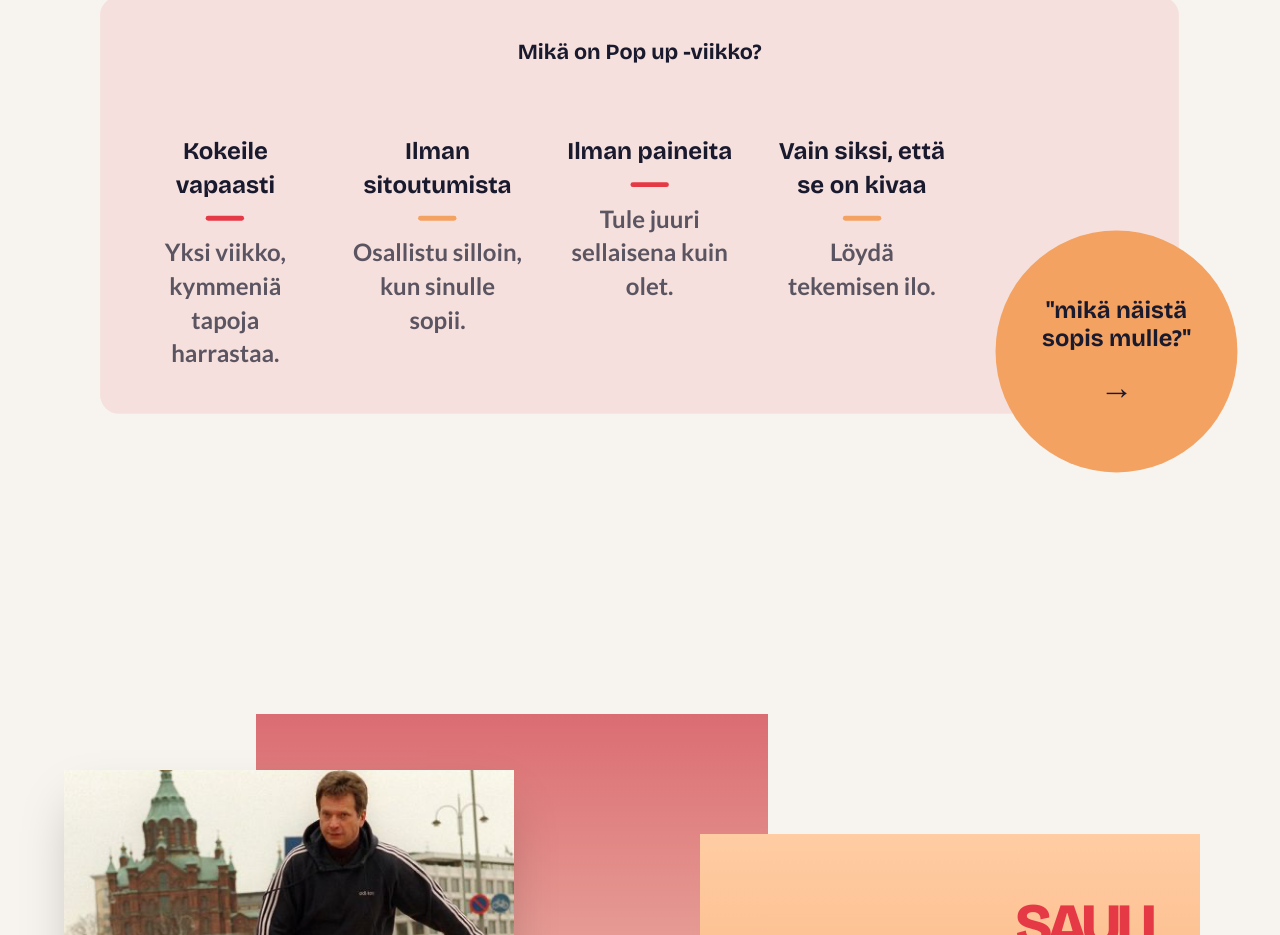
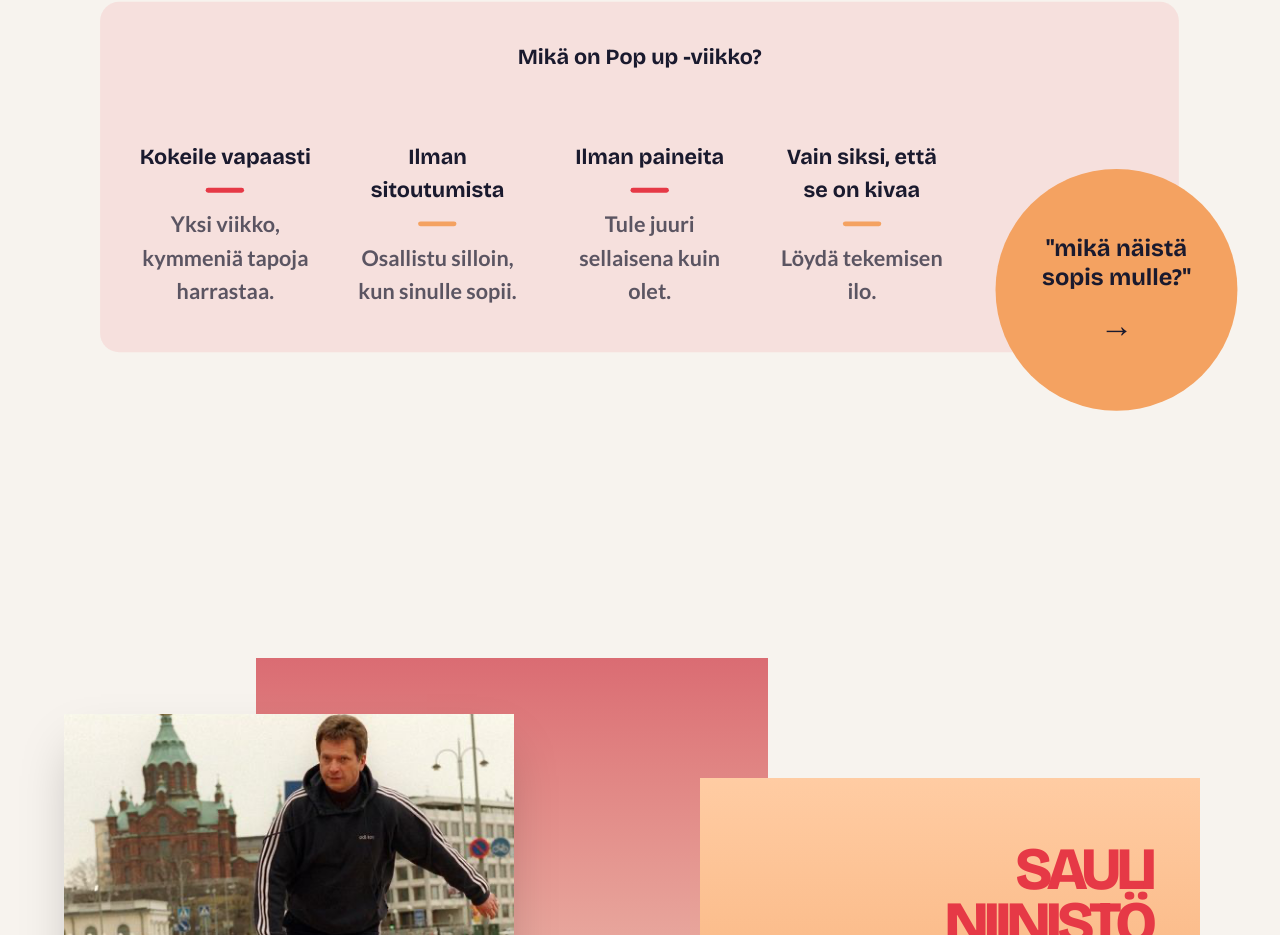
Before and after one commit to urkkiz225/harrastaminen-kampanja-sivut, a Next.js app: page / in a window 1280 px wide. Shown: the part 1853-2788 px from the top of the page. Built offline with nearby package versions, Linux system fonts and the light colour scheme.

Commit message:
reverted accidental breaking change in text sizes

```diff
--- a/components/sections/Essee.tsx
+++ b/components/sections/Essee.tsx
@@ -50,7 +50,7 @@ export default function EssayBox() {
             >
               {open ? (
                 // Boksi auki --> jokainen sana on oma span, animationDelay kasvaa sana sanalta
-                <div className="max-w-3xl mx-auto text-xl">
+                <div className="max-w-3xl mx-auto sm:text-md text-xl">
                   <p key={animation} className="whitespace-pre-wrap text-justify">
                     {words.map((word, i) => (
                       <span
--- a/components/sections/PopupWeekInfo.tsx
+++ b/components/sections/PopupWeekInfo.tsx
@@ -8,7 +8,7 @@ export default function PopupWeekInfo() {
     Mikä on Pop up -viikko?
   </h3>
  {/*mikä on pop up viikko hieno gridi shitti description (responsiivisuusmaxxed)*/}
-  <div className="grid grid-cols-2 lg:grid-cols-4 gap-8 pr-0 lg:pr-40 text-xl mt-[55px] mb-[5px]">
+  <div className="grid grid-cols-2 lg:grid-cols-4 gap-8 pr-0 lg:pr-40 text-sm md:text-lg mt-[55px] mb-[5px]">
     {[{ title: "Kokeile vapaasti", desc: "Yksi viikko, kymmeniä tapoja harrastaa.", accent: "bg-secondary" },
       { title: "Ilman sitoutumista", desc: "Osallistu silloin, kun sinulle sopii.", accent: "bg-accent" },
       { title: "Ilman paineita", desc: "Tule juuri sellaisena kuin olet.", accent: "bg-secondary" },
```
